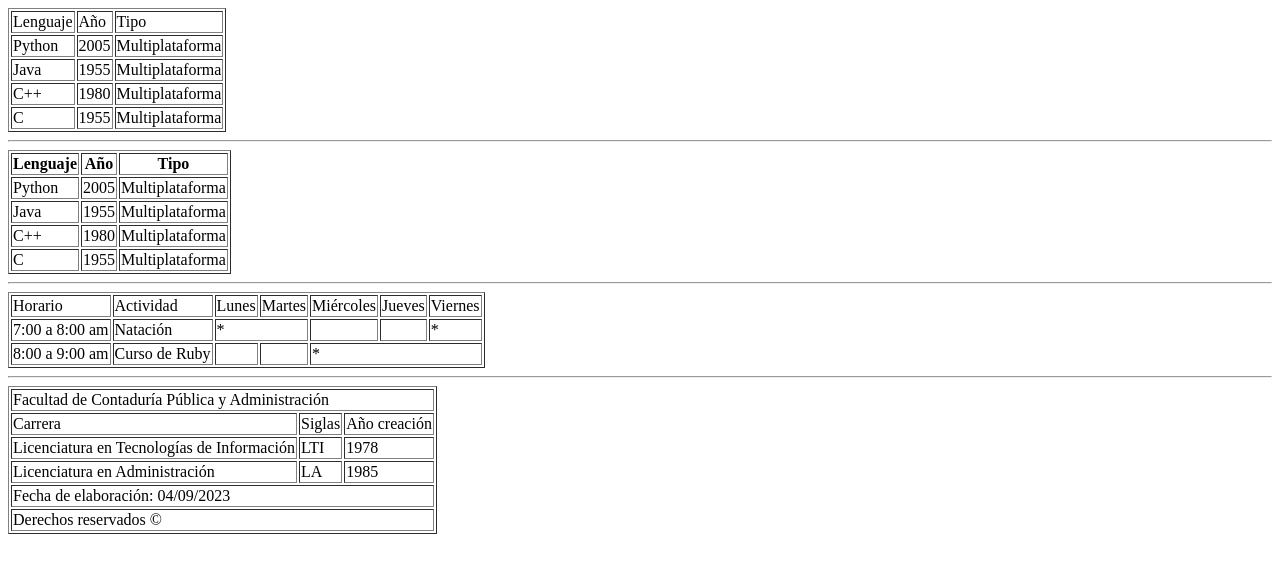
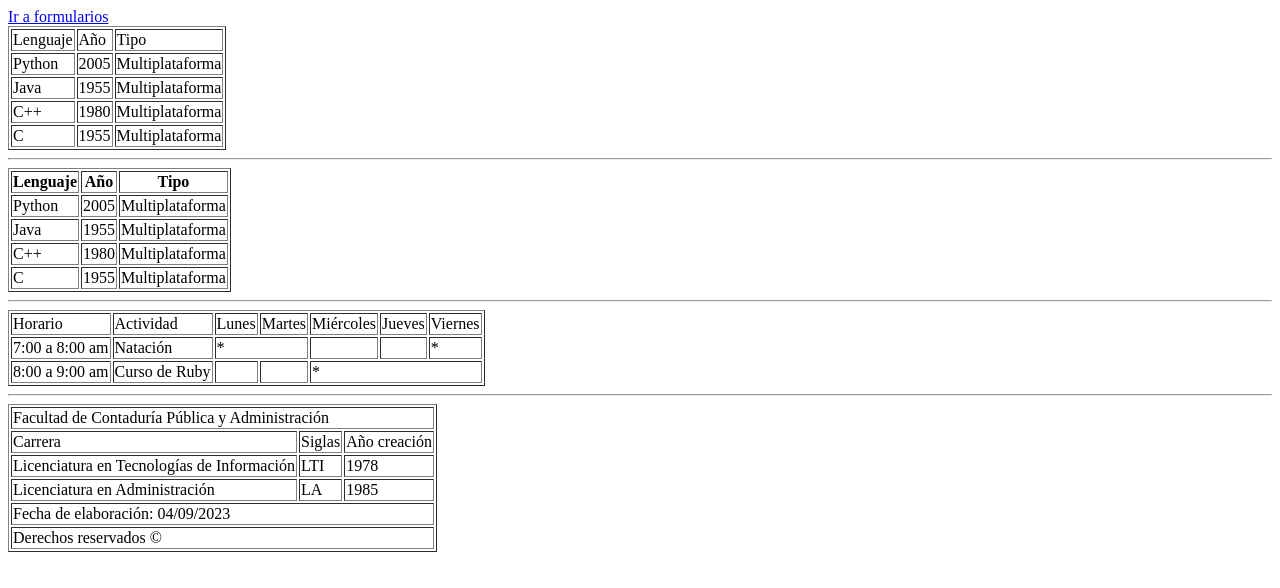
Before and after one commit to zally-rm/practica0409, a plain HTML site: page index.html in a window 1280 px wide. Drawn offline with Linux system fonts and the light colour scheme.

Commit message:
se añadio link a formularios

```diff
--- a/index.html
+++ b/index.html
@@ -6,6 +6,7 @@
     <title>Document</title>
 </head>
 <body>
+    <a href="formularios.html">Ir a formularios</a>
     <table border="1px"> <!-- primer tabla sin encabezados-->
         <tr>
             <td>Lenguaje</td>
```
